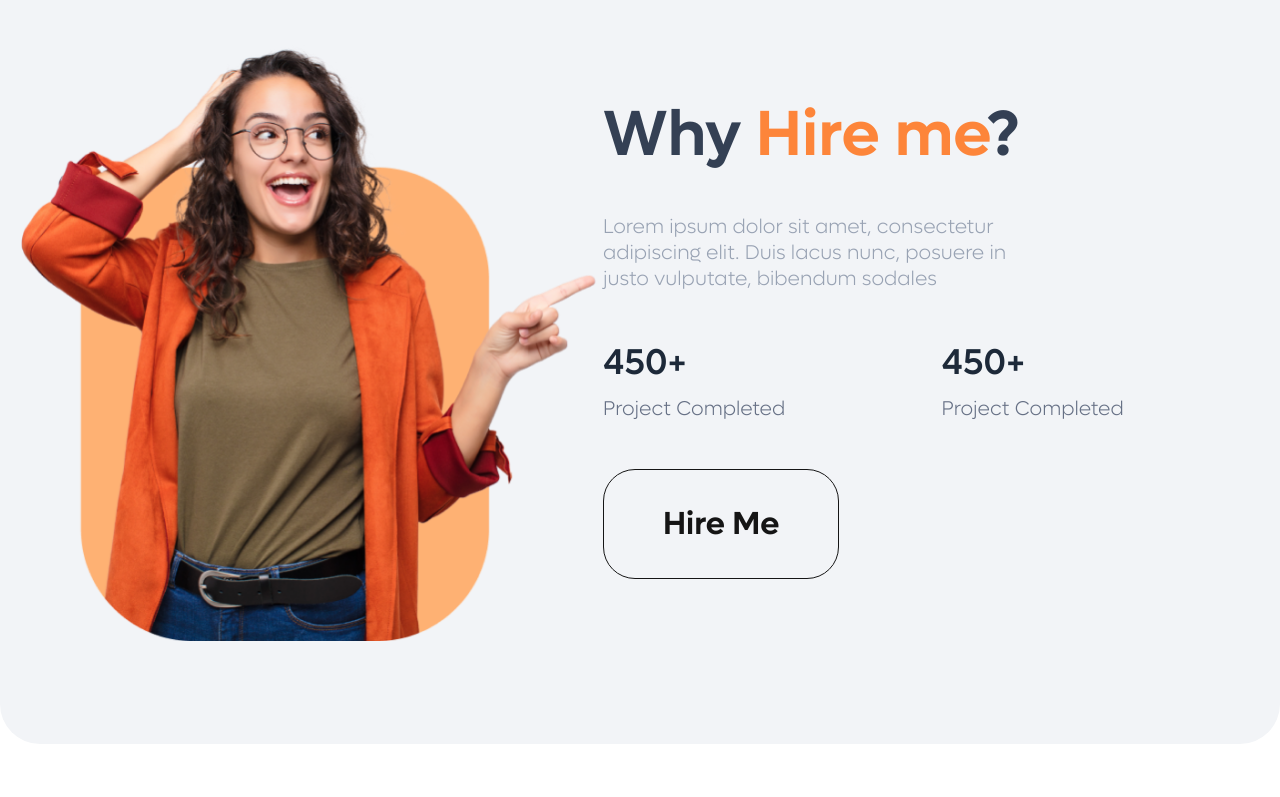
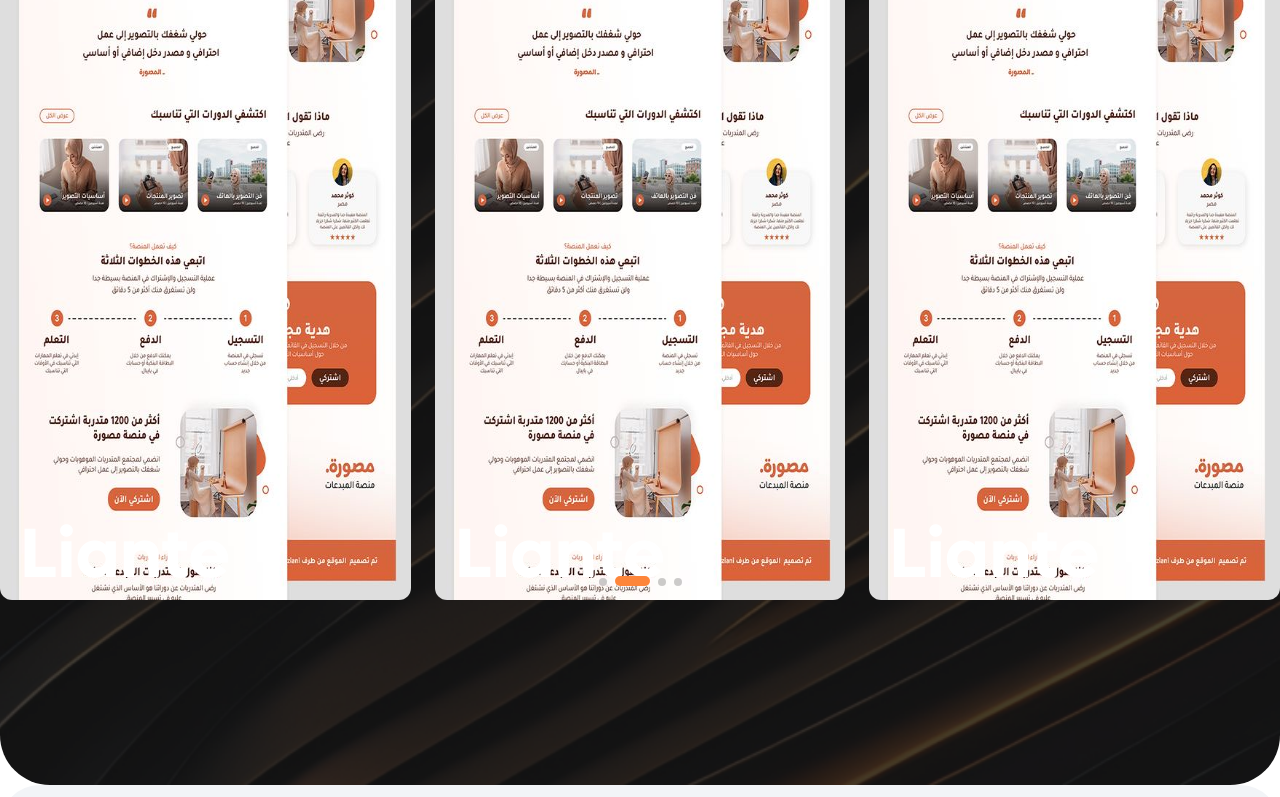
Before and after one commit to Muhammad-Zuhaib13/portfolio-next, a Next.js app: page /home in a window 1280 px wide. Shown: the part 4400-5197 px from the top of the page. Built offline with nearby package versions, Linux system fonts and the light colour scheme.

Commit message:
testimonials inprogress

```diff
--- a/src/app/components/testimonials/Testimonials.tsx
+++ b/src/app/components/testimonials/Testimonials.tsx
@@ -1,6 +1,12 @@
 import React from "react";
 import { Image } from "react-bootstrap";
+import { SwiperSlide, Swiper } from "swiper/react";
+import { A11y, FreeMode, Navigation, Pagination } from "swiper/modules";
 
+import "swiper/css";
+import "swiper/css/free-mode";
+import "swiper/css/navigation";
+import "swiper/css/pagination";
 const Testimonials = () => {
   const testimonialsData = [
     {
@@ -8,8 +14,8 @@ const Testimonials = () => {
       name: "Jayesh Patil",
       roleOrganization: "CEO Lirante",
       rating: "5.0",
-      profileImg: "/",
-      startImg: "/",
+      profileImg: "/assets/images/profile-img-1.png",
+      startImg: "/assets/images/rating-stars.png",
       comment:
         "consectetur adipiscing elit. Sed congue interdum ligula a dignissim. Lorem ipsum dolor sit amet, consectetur adipiscing elit. Sed lobortis orci elementum egestas lobortis.Sed lobortis orci elementum egestas lobortis.Sed lobortis orci elementum egestas lobortis.",
     },
@@ -18,8 +24,8 @@ const Testimonials = () => {
       name: "Jayesh Patil",
       roleOrganization: "CEO Lirante",
       rating: "5.0",
-      profileImg: "/",
-      startImg: "/",
+      profileImg: "/assets/images/profile-img-1.png",
+      startImg: "/assets/images/rating-stars.png",
       comment:
         "consectetur adipiscing elit. Sed congue interdum ligula a dignissim. Lorem ipsum dolor sit amet, consectetur adipiscing elit. Sed lobortis orci elementum egestas lobortis.Sed lobortis orci elementum egestas lobortis.Sed lobortis orci elementum egestas lobortis.",
     },
@@ -28,8 +34,8 @@ const Testimonials = () => {
       name: "Jayesh Patil",
       roleOrganization: "CEO Lirante",
       rating: "5.0",
-      profileImg: "/",
-      startImg: "/",
+      profileImg: "/assets/images/profile-img-1.png",
+      startImg: "/assets/images/rating-stars.png",
       comment:
         "consectetur adipiscing elit. Sed congue interdum ligula a dignissim. Lorem ipsum dolor sit amet, consectetur adipiscing elit. Sed lobortis orci elementum egestas lobortis.Sed lobortis orci elementum egestas lobortis.Sed lobortis orci elementum egestas lobortis.",
     },
@@ -38,8 +44,8 @@ const Testimonials = () => {
       name: "Jayesh Patil",
       roleOrganization: "CEO Lirante",
       rating: "5.0",
-      profileImg: "/",
-      startImg: "/",
+      profileImg: "/assets/images/profile-img-1.png",
+      startImg: "/assets/images/rating-stars.png",
       comment:
         "consectetur adipiscing elit. Sed congue interdum ligula a dignissim. Lorem ipsum dolor sit amet, consectetur adipiscing elit. Sed lobortis orci elementum egestas lobortis.Sed lobortis orci elementum egestas lobortis.Sed lobortis orci elementum egestas lobortis.",
     },
@@ -77,7 +83,41 @@ const Testimonials = () => {
             />
           </div>
         </div>
-        <div className="testimonial-slider w-full relative"></div>
+        <div className="testimonial-slider w-full relative">
+        <Swiper
+              slidesPerView={3}
+              spaceBetween={24}
+              centeredSlides={false}
+              //  speed={11000}
+              pagination={{
+                clickable: true,
+              }}
+              freeMode={true}
+              modules={[Pagination, Navigation, A11y, FreeMode]}
+              className="my-portfolio-swiper w-full"
+              loop={true}
+            >
+              {testimonialsData.map((data) => {
+                return (
+                  <SwiperSlide key={data?.id} virtualIndex={data?.id}>
+                    <div
+                      className=""
+                    >
+                      <Image
+                        src="/assets/images/portfolio1.png"
+                        className="rounded-[12px] w-full h-[846px]"
+                      />
+                      <div className="absolute bottom-0 left-[20px] ">
+                        <h2 className="text-[70px] leading-[91px] font-lufgabold text-white ">
+                          Liante
+                        </h2>
+                      </div>
+                    </div>
+                  </SwiperSlide>
+                );
+              })}
+            </Swiper>
+        </div>
       </div>
     </section>
   );
```
Also changed, not shown: public/assets/images/profile-img-1.png (added), public/assets/images/ratings-stars.png (added).
